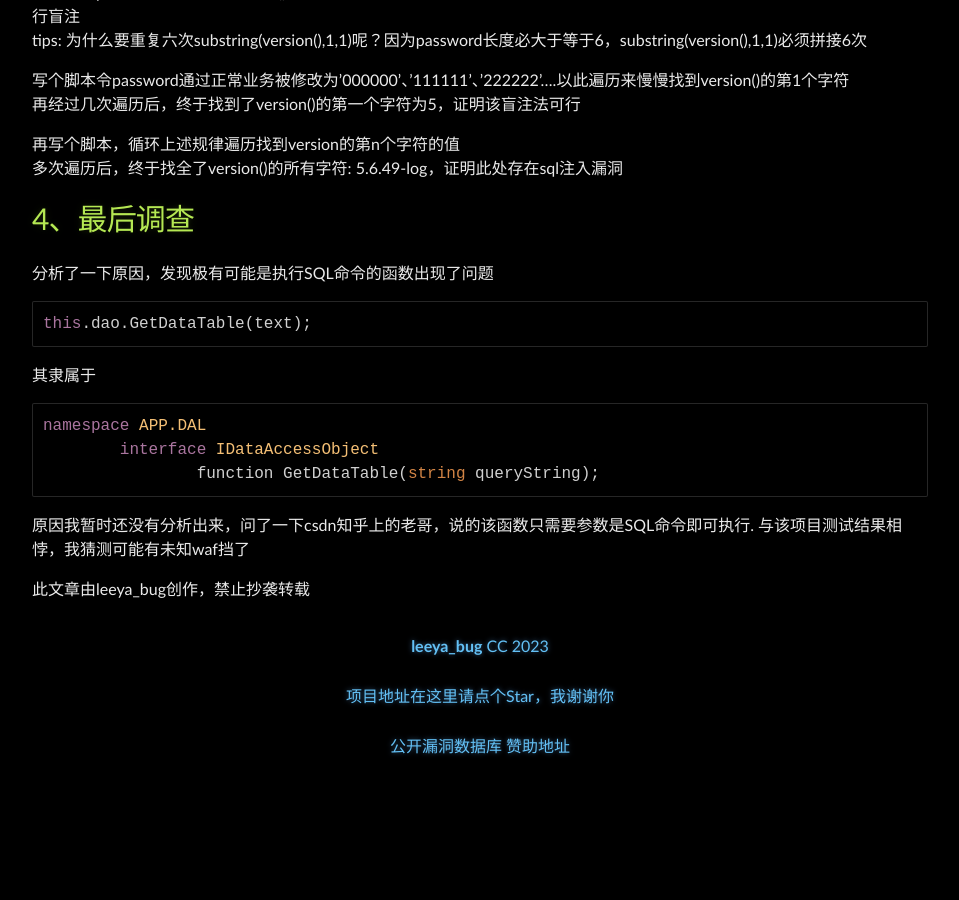
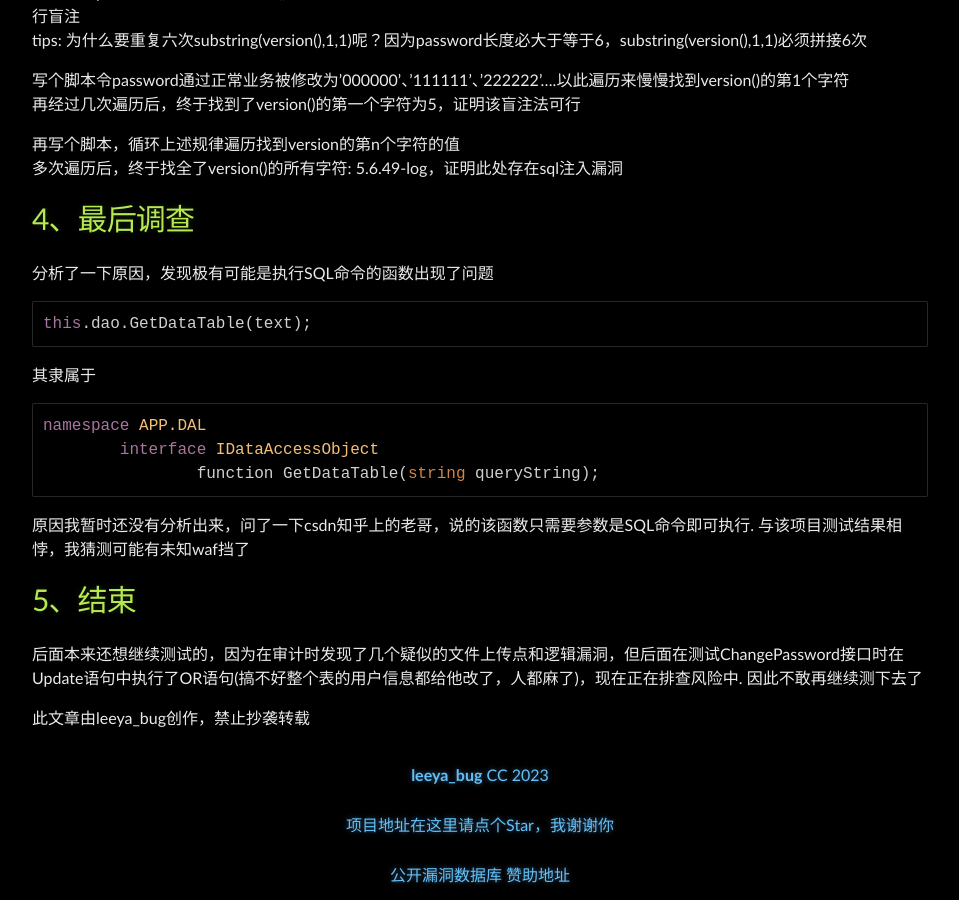
Before and after one commit to Leeyangee/leeyangee.github.io, a Jekyll site: the page built from _posts/2023-10-19-SRC实战 代码审计C#.Net 绕过未知拦截规则构造盲注从信息泄露到SQL注入.md, in a window 1280 px wide and 900 px high, scrolled down 6237 px. Shown: the whole window, without its empty margins (160-1119 px from the left). Built offline with Jekyll 4.4.1, drawn with Linux system fonts in a browser that asks for light colours; before the commit the page ends 7008 px from its top, so only the background shows below that; some of the changed text lies outside the part shown.

Commit message:
Update and rename 2023-10-19-SRC实战 代码审计C#.Net 绕过未知规则构造盲注从信息泄露到SQL注入.md to 2023-10-19-SRC实战 代码审计C#.Net 绕过未知拦截规则构造盲注从信息泄露到SQL注入.md

````diff
--- a/_posts/2023-10-19-SRC实战 代码审计C#.Net 绕过未知规则构造盲注从信息泄露到SQL注入.md
+++ b/_posts/2023-10-19-SRC实战 代码审计C#.Net 绕过未知拦截规则构造盲注从信息泄露到SQL注入.md
@@ -192,6 +192,7 @@ WHERE
 当且仅当password的值等于version()第一个字符拼接6次时，该select语句返回studentId，否则不返回任何值. 可以根据此规则进行盲注
 tips: 为什么要重复六次substring(version(),1,1)呢？因为password长度必大于等于6，substring(version(),1,1)必须拼接6次
 
+
 写个脚本令password通过正常业务被修改为'000000'、'111111'、'222222'....以此遍历来慢慢找到version()的第1个字符
 再经过几次遍历后，终于找到了version()的第一个字符为5，证明该盲注法可行
 
@@ -212,5 +213,8 @@ namespace APP.DAL
 ```
 原因我暂时还没有分析出来，问了一下csdn知乎上的老哥，说的该函数只需要参数是SQL命令即可执行. 与该项目测试结果相悖，我猜测可能有未知waf挡了
 
+# [](#header-1)5、结束
+
+后面本来还想继续测试的，因为在审计时发现了几个疑似的文件上传点和逻辑漏洞，但后面在测试ChangePassword接口时在Update语句中执行了OR语句(搞不好整个表的用户信息都给他改了，人都麻了)，现在正在排查风险中. 因此不敢再继续测下去了
 
 此文章由leeya_bug创作，禁止抄袭转载
````
Also changed, not shown: other parts of _posts/2023-10-19-SRC实战 代码审计C#.Net 绕过未知拦截规则构造盲注从信息泄露到SQL注入.md (+1 -1 lines).
